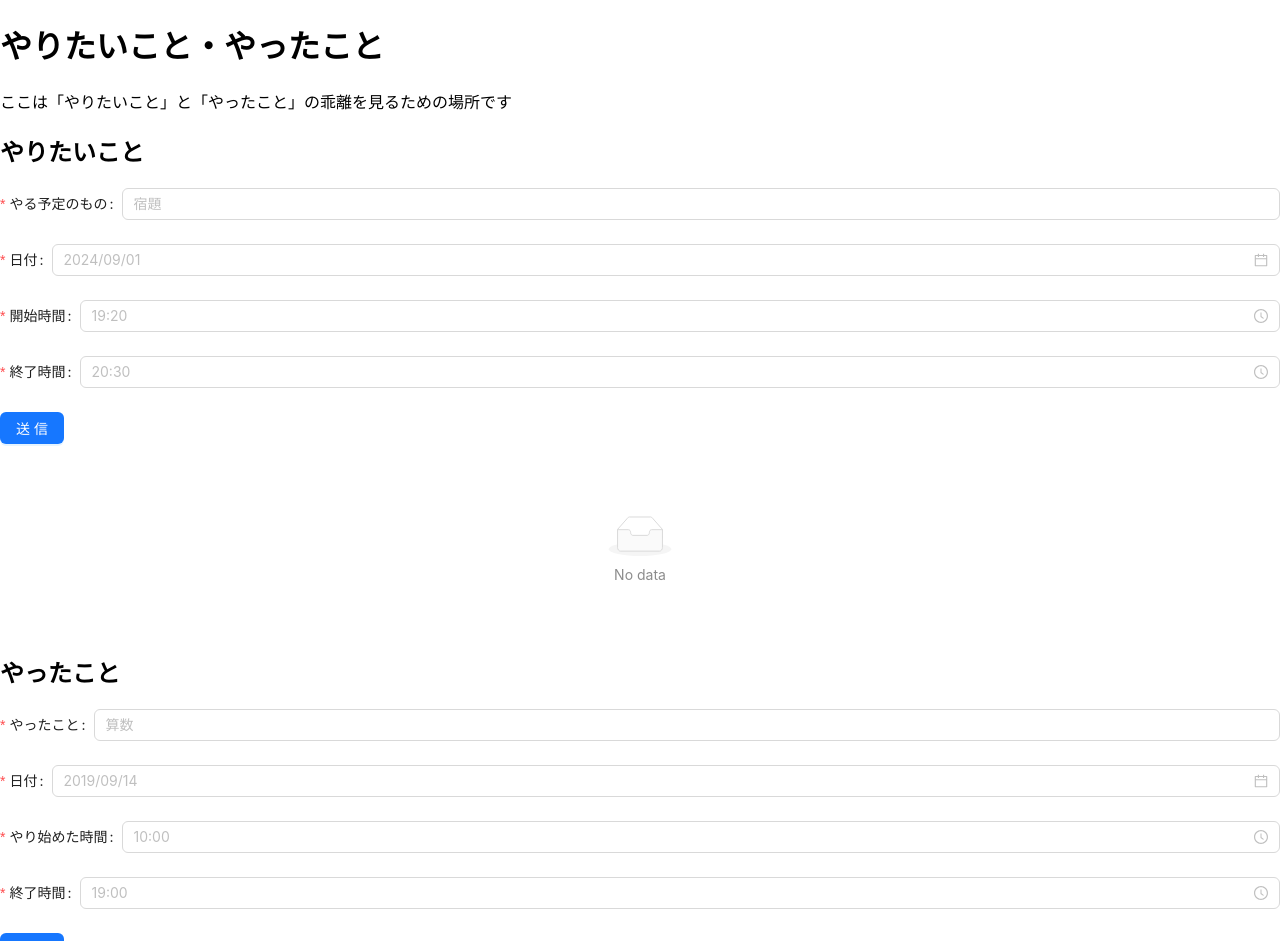
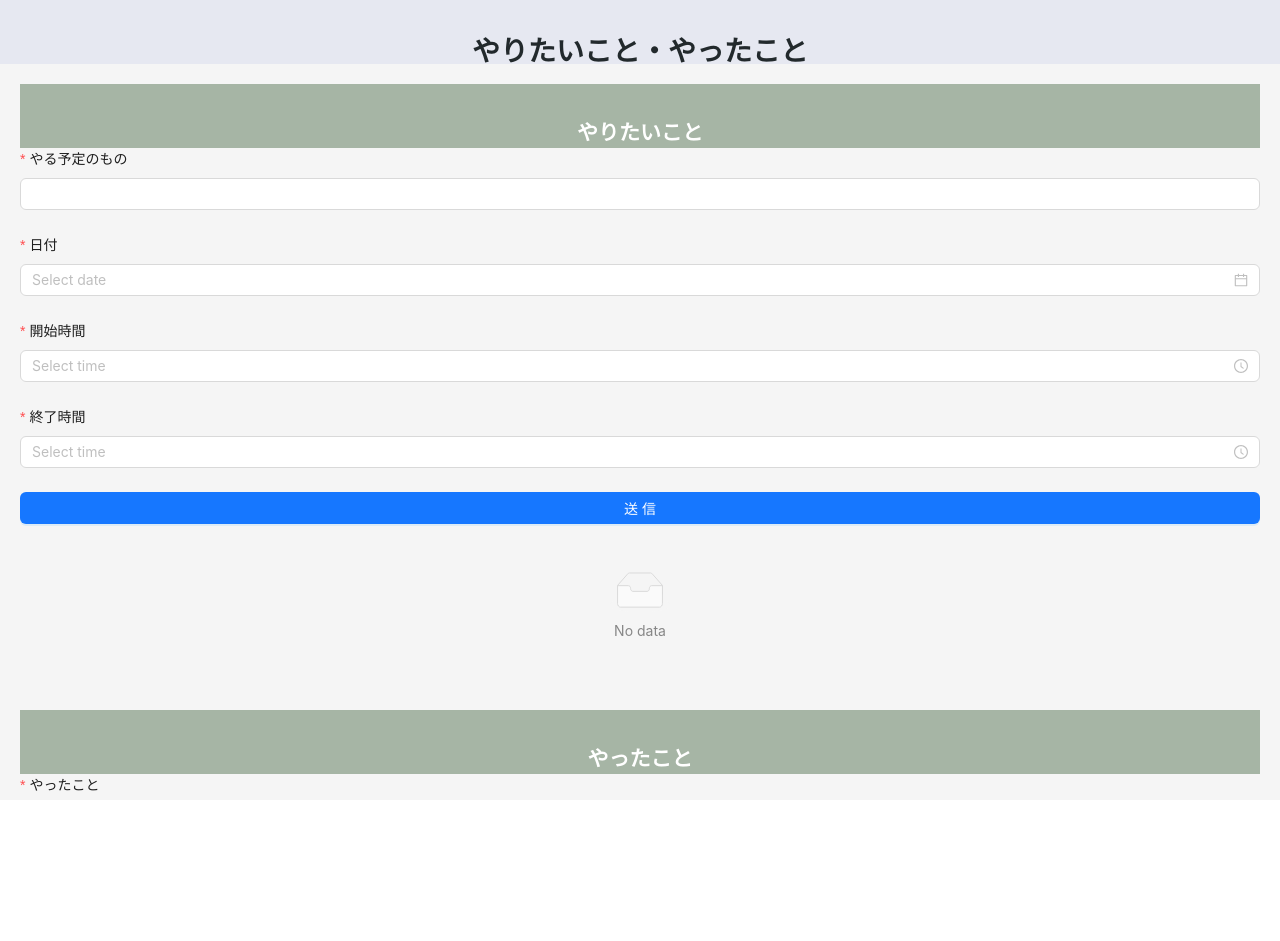
Before and after one commit to 1m4nim/aboutstudy_2, a React (Create React App) app: page /todo in a window 1280 px wide. Shown: the top 941 px of the page. After the commit the page ends 800 px from the top, so only its background shows below. Built offline with nearby package versions, Linux system fonts and the light colour scheme.

Commit message:
Layoutに時間をかけてみた

```diff
--- a/src/component/Todo.js
+++ b/src/component/Todo.js
@@ -1,8 +1,8 @@
 import React, { useState, useEffect } from 'react';
 import { useNavigate } from 'react-router-dom';
-import { Button, Input, Form, DatePicker, TimePicker, List, message, Flex } from 'antd';
+import { Button, Input, Form, DatePicker, TimePicker, List, message, Layout } from 'antd';
 import moment from 'moment';
-//import FormItem from 'antd/es/form/FormItem';
+const { Header, Content } = Layout;
 
 export default function Todo() {
     const [goalList, setGoalList] = useState([]);
@@ -18,7 +18,6 @@ export default function Todo() {
 
     const navigate = useNavigate();
 
-    // ローカルストレージに保存されたデータを読み込み
     useEffect(() => {
         const savedGoals = JSON.parse(localStorage.getItem('goals')) || [];
         const savedDones = JSON.parse(localStorage.getItem('dones')) || [];
@@ -26,12 +25,11 @@ export default function Todo() {
         setDoneList(savedDones);
     }, []);
 
-    // 時間の差を計算
     const calculateElapsedTime = (startTime, endTime) => {
         const diff = moment(endTime).diff(moment(startTime), 'minutes');
 
         if (diff < 0) {
-            message.error("時間設定が間違っているよ！！！"); // 時間の設定が間違っている場合のエラーメッセージ
+            message.error("時間設定が間違っているよ！！！");
             return null;
         }
 
@@ -40,7 +38,6 @@ export default function Todo() {
         return `${hours}時間 ${minutes}分`;
     };
 
-    // やりたいことの送信
     const handleGoalSubmit = () => {
         if (goalInput.trim() && goalDate && goalStartTime && goalEndTime) {
             const startDateTime = moment(goalDate).set({
@@ -62,7 +59,7 @@ export default function Todo() {
                 };
                 const updatedGoalList = [...goalList, newGoal];
                 setGoalList(updatedGoalList);
-                localStorage.setItem('goals', JSON.stringify(updatedGoalList)); // ローカルストレージに保存
+                localStorage.setItem('goals', JSON.stringify(updatedGoalList));
                 setGoalInput("");
                 setGoalDate(null);
                 setGoalStartTime(null);
@@ -71,7 +68,6 @@ export default function Todo() {
         }
     };
 
-    // やったことの送信
     const handleDoneSubmit = () => {
         if (doneInput.trim() && doneDate && doneStartTime && doneEndTime) {
             const startDateTime = moment(doneDate).set({
@@ -93,7 +89,7 @@ export default function Todo() {
                 };
                 const updatedDoneList = [...doneList, newDone];
                 setDoneList(updatedDoneList);
-                localStorage.setItem('dones', JSON.stringify(updatedDoneList)); // ローカルストレージに保存
+                localStorage.setItem('dones', JSON.stringify(updatedDoneList));
                 setDoneInput("");
                 setDoneDate(null);
                 setDoneStartTime(null);
@@ -102,101 +98,64 @@ export default function Todo() {
         }
     };
 
-    // やりたいことの削除
     const handleDeleteGoal = (id) => {
         const updatedGoalList = goalList.filter(goal => goal.id !== id);
         setGoalList(updatedGoalList);
-        localStorage.setItem('goals', JSON.stringify(updatedGoalList)); // ローカルストレージに保存
+        localStorage.setItem('goals', JSON.stringify(updatedGoalList));
     };
 
-    // やったことの削除
     const handleDeleteDone = (id) => {
         const updatedDoneList = doneList.filter(done => done.id !== id);
         setDoneList(updatedDoneList);
-        localStorage.setItem('dones', JSON.stringify(updatedDoneList)); // ローカルストレージに保存
+        localStorage.setItem('dones', JSON.stringify(updatedDoneList));
     };
 
     const handleNavigate = () => {
         navigate("/newpage");
     };
 
-    // 今日以降の日付を選択できるようにする
-    // const disablePastDates = (current) => {
-    //     return current && current < moment().startOf('day');
-    // };
+    const containerStyle = {
+        height: '100vh',
+        display: 'flex',
+        flexDirection: 'column',
+    };
 
-    // 過去の時間を選べないようにする
-    // const disablePastTimes = (current) => {
-    //     const now = moment();
-    //     return current && current < now.startOf('minute');
-    // };
-
+    const contentStyle = {
+        flex: 1,
+        overflow: 'auto',
+        padding: '20px',
+    };
 
     return (
-        <div>
-            <div className="todo">
+        <Layout style={containerStyle}>
+            <Header style={{ backgroundColor: "#E6E8F1", color: "#22292C", textAlign: "center" }}>
                 <h1>やりたいこと・やったこと</h1>
                 <p>ここは「やりたいこと」と「やったこと」の乖離を見るための場所です</p>
-            </div>
-
-
-
-            <div className="summary">
-                <div className="before">
+            </Header>
+            <Content style={contentStyle}>
+                <Layout style={{ display: 'flex', gap: '20px', flexWrap: 'wrap' }}>
+                    <Layout style={{ flex: 1 }}>
+                        <Header style={{ backgroundColor: "#A6B5A5", color: "#fff", textAlign: "center" }}>
                             <h2>やりたいこと</h2>
-
-                    <Form onFinish={handleGoalSubmit}>
-                        <Form.Item
-                            label="やる予定のもの"
-                            value={goalInput}
-                            onChange={(e) => setGoalInput(e.target.value)}
-                            required
-
-                        >
-                            <Input style={{ width: "100%" }} placeholder="宿題" />
-
+                        </Header>
+                        <Content>
+                            <Form onFinish={handleGoalSubmit} layout="vertical">
+                                <Form.Item label="やる予定のもの" required>
+                                    <Input value={goalInput} onChange={(e) => setGoalInput(e.target.value)} />
                                 </Form.Item>
-
-
-                        <Form.Item
-                            label="日付"
-                            value={goalDate}
-                            onChange={setGoalDate}
-                            // disabledate={disablePastDates} // 過去の日付を選べないようにする
-                            required
-                        >
-                            <DatePicker style={{ width: "100%" }} placeholder="2024/09/01" />
-
+                                <Form.Item label="日付" required>
+                                    <DatePicker value={goalDate} onChange={setGoalDate} style={{ width: '100%' }} />
                                 </Form.Item>
-
-                        <Form.Item
-                            label="開始時間"
-                            value={goalStartTime}
-                            onChange={setGoalStartTime}
-                            format="HH:mm"
-                            required
-                        >
-                            <TimePicker style={{ width: "100%" }} placeholder="19:20" />
+                                <Form.Item label="開始時間" required>
+                                    <TimePicker value={goalStartTime} onChange={setGoalStartTime} format="HH:mm" style={{ width: '100%' }} />
                                 </Form.Item>
-
-                        <Form.Item
-                            label="終了時間"
-                            value={goalEndTime}
-                            onChange={setGoalEndTime}
-                            format="HH:mm"
-
-                            required
-                        >
-                            <TimePicker style={{ width: "100%" }} placeholder="20:30" />
+                                <Form.Item label="終了時間" required>
+                                    <TimePicker value={goalEndTime} onChange={setGoalEndTime} format="HH:mm" style={{ width: '100%' }} />
                                 </Form.Item>
-
-                        <Form.Item>
-                            <Button type="primary" htmlType="submit">
+                                <Button type="primary" htmlType="submit" block >
                                     送信
                                 </Button>
-                        </Form.Item>
                             </Form>
-
                             <List
                                 dataSource={goalList}
                                 renderItem={goal => (
@@ -206,61 +165,30 @@ export default function Todo() {
                                     </List.Item>
                                 )}
                             />
-                </div>
-
-                <div className="after">
+                        </Content>
+                    </Layout>
+                    <Layout style={{ flex: 1 }}>
+                        <Header style={{ backgroundColor: "#A6B5A5", color: "#fff", textAlign: "center" }}>
                             <h2>やったこと</h2>
-
-                    <Form onFinish={handleDoneSubmit}>
-
-                        <Form.Item
-                            label="やったこと"
-                            value={doneInput}
-                            onChange={(e) => setDoneInput(e.target.value)}
-                            required
-                        >
-                            < Input style={{ height: "auto" }} placeholder="算数" />
+                        </Header>
+                        <Content>
+                            <Form onFinish={handleDoneSubmit} layout="vertical">
+                                <Form.Item label="やったこと" required>
+                                    <Input value={doneInput} onChange={(e) => setDoneInput(e.target.value)} />
                                 </Form.Item>
-
-                        <Form.Item
-                            label="日付"
-                            value={doneDate}
-                            onChange={setDoneDate}
-
-                            required
-                        >
-                            <DatePicker style={{ width: "100%" }} placeholder="2019/09/14" />
+                                <Form.Item label="日付" required>
+                                    <DatePicker value={doneDate} onChange={setDoneDate} style={{ width: '100%' }} />
                                 </Form.Item>
-
-                        <Form.Item
-                            label="やり始めた時間"
-                            value={doneStartTime}
-                            onChange={setDoneStartTime}
-                            format="HH:mm"
-
-                            required
-                        >
-                            <TimePicker style={{ width: "100%" }} placeholder="10:00" />
+                                <Form.Item label="やり始めた時間" required>
+                                    <TimePicker value={doneStartTime} onChange={setDoneStartTime} format="HH:mm" style={{ width: '100%' }} />
                                 </Form.Item>
-
-                        <Form.Item
-                            label="終了時間"
-                            value={doneEndTime}
-                            onChange={setDoneEndTime}
-                            format="HH:mm"
-
-                            required
-                        >
-                            <TimePicker style={{ width: "100%" }} placeholder="19:00" />
+                                <Form.Item label="終了時間" required>
+                                    <TimePicker value={doneEndTime} onChange={setDoneEndTime} format="HH:mm" style={{ width: '100%' }} />
                                 </Form.Item>
-
-                        <Form.Item>
-                            <Button type="primary" htmlType="submit">
+                                <Button type="primary" htmlType="submit" block>
                                     送信
                                 </Button>
-                        </Form.Item>
                             </Form>
-
                             <List
                                 dataSource={doneList}
                                 renderItem={done => (
@@ -270,14 +198,13 @@ export default function Todo() {
                                     </List.Item>
                                 )}
                             />
-                </div>
-
-                <Flex vertical gap="small" style={{ width: "100%" }}>
                             <Button type="primary" block onClick={handleNavigate}>
                                 まとまったものはこちら
                             </Button>
-                </Flex>
-            </div>
-        </div >
+                        </Content>
+                    </Layout>
+                </Layout>
+            </Content>
+        </Layout>
     );
 }
```
Lines whose indentation alone changed are shown as unchanged.
